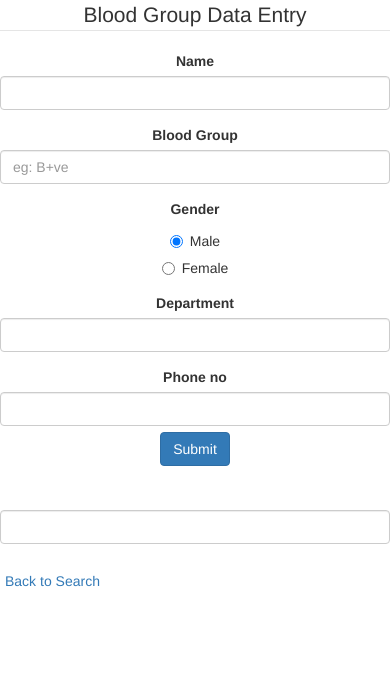
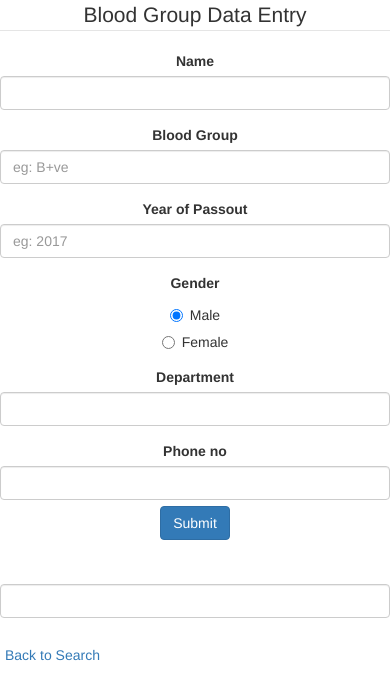
Before and after one commit to akshaynathr/BloodGroupSearchPortal, a Flask app: page /EnterDetails in a window 390 px wide. Shown: the top 700 px of the page. Run offline with Flask 2, Linux system fonts and the light colour scheme; some libraries are stand-ins or nearby versions.

Commit message:
Added Year of Passout Option

```diff
--- a/app/templates/DetailsEntry.html
+++ b/app/templates/DetailsEntry.html
@@ -34,7 +34,16 @@
   <input id="group" name="group" type="text" placeholder="eg: B+ve" class="form-control input-md" required="">
 
   </div>
+
+
 </div>
+<!-- Text input-->
+<div class="form-group">
+  <label class="col-md-4 control-label" for="group">Year of Passout</label>
+  <div class="col-md-4">
+  <input id="year" name="year" type="text" placeholder="eg: 2017" class="form-control input-md" required="">
+</div>
+  </div>
 
 <!-- Multiple Radios -->
 <div class="form-group">
--- a/app/templates/List.html
+++ b/app/templates/List.html
@@ -76,6 +76,8 @@
       <tr>
         <th>Name</th>
         <th>Group</th>
+	<th>Year of Passout </th>
+
         <th>Department</th>
         <th> Phone no</th>
       </tr>
@@ -85,6 +87,7 @@
       <tr>
         <td>{{ detail.name }}</td>
         <td>{{ detail.group }}</td>
+        <td>{{ detail.year }}</td>
         <td>{{ detail.dept }}</td>
         <td>{{ detail.phoneno }}</td>
       </tr>
```
